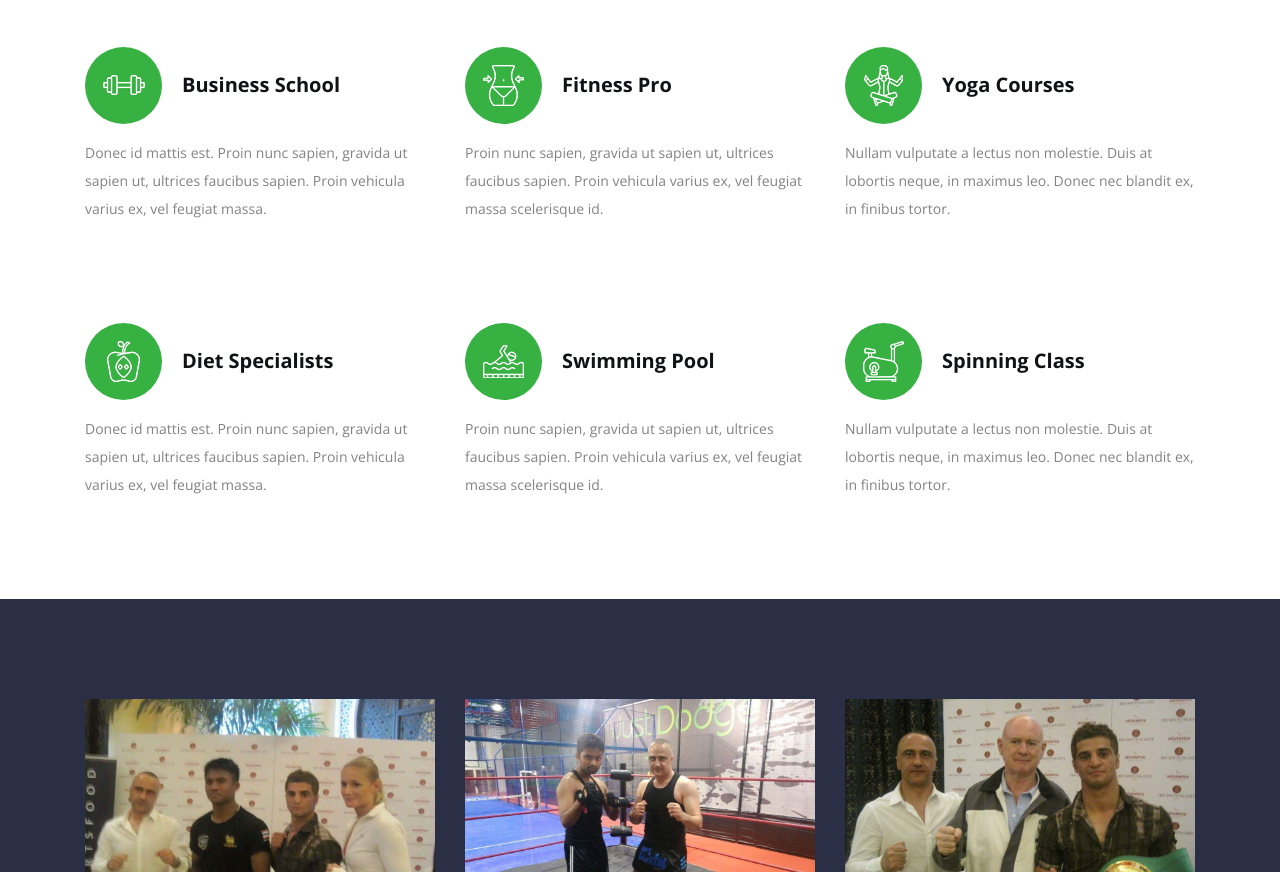
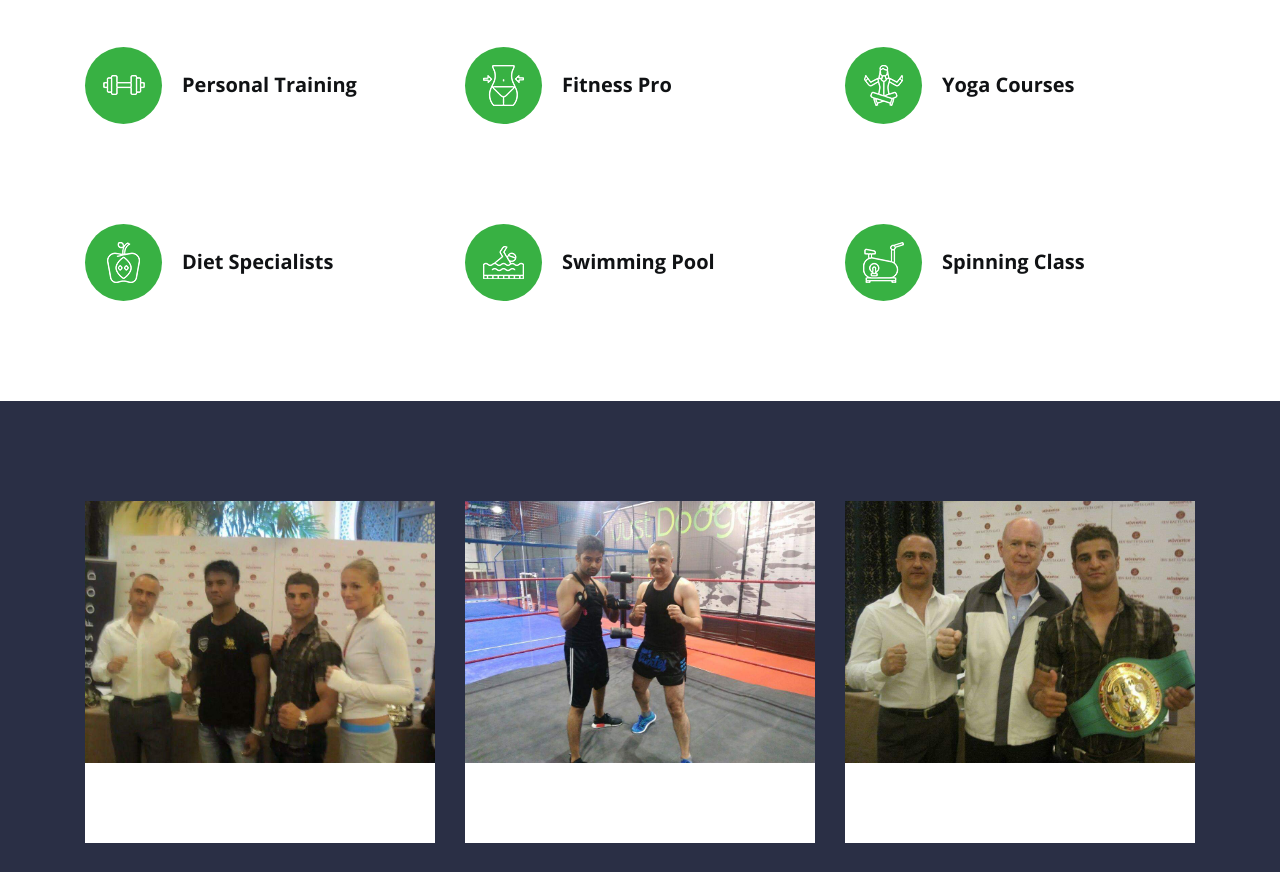
Before and after one commit to pedinil/kickboxing-sia, a plain HTML site: page index.html in a window 1280 px wide. Shown: the part 2182-3054 px from the top of the page. Drawn offline with nearby package versions, Linux system fonts and the light colour scheme.

Commit message:
chaning special part

```diff
--- a/index.html
+++ b/index.html
@@ -192,9 +192,9 @@
                             <div class="course-icon d-flex align-items-center justify-content-center">
                                 <img src="img/core-img/dumbbell.png" alt="">
                             </div>
-                            <h4>Business School</h4>
+                            <h4>Personal Training </h4>
                         </div>
-                        <p>Donec id mattis est. Proin nunc sapien, gravida ut sapien ut, ultrices faucibus sapien. Proin vehicula varius ex, vel feugiat massa.</p>
+                        <p></p>
                     </div>
                 </div>
 
@@ -208,7 +208,7 @@
                             </div>
                             <h4>Fitness Pro</h4>
                         </div>
-                        <p>Proin nunc sapien, gravida ut sapien ut, ultrices faucibus sapien. Proin vehicula varius ex, vel feugiat massa scelerisque id.</p>
+                        <p></p>
                     </div>
                 </div>
 
@@ -222,7 +222,7 @@
                             </div>
                             <h4>Yoga Courses</h4>
                         </div>
-                        <p>Nullam vulputate a lectus non molestie. Duis at lobortis neque, in maximus leo. Donec nec blandit ex, in finibus tortor.</p>
+                        <p></p>
                     </div>
                 </div>
 
@@ -236,7 +236,7 @@
                             </div>
                             <h4>Diet Specialists</h4>
                         </div>
-                        <p>Donec id mattis est. Proin nunc sapien, gravida ut sapien ut, ultrices faucibus sapien. Proin vehicula varius ex, vel feugiat massa.</p>
+                        <p></p>
                     </div>
                 </div>
 
@@ -250,7 +250,7 @@
                             </div>
                             <h4>Swimming Pool</h4>
                         </div>
-                        <p>Proin nunc sapien, gravida ut sapien ut, ultrices faucibus sapien. Proin vehicula varius ex, vel feugiat massa scelerisque id.</p>
+                        <p></p>
                     </div>
                 </div>
 
@@ -264,7 +264,7 @@
                             </div>
                             <h4>Spinning Class</h4>
                         </div>
-                        <p>Nullam vulputate a lectus non molestie. Duis at lobortis neque, in maximus leo. Donec nec blandit ex, in finibus tortor.</p>
+                        <p></p>
                     </div>
                 </div>
 
```
